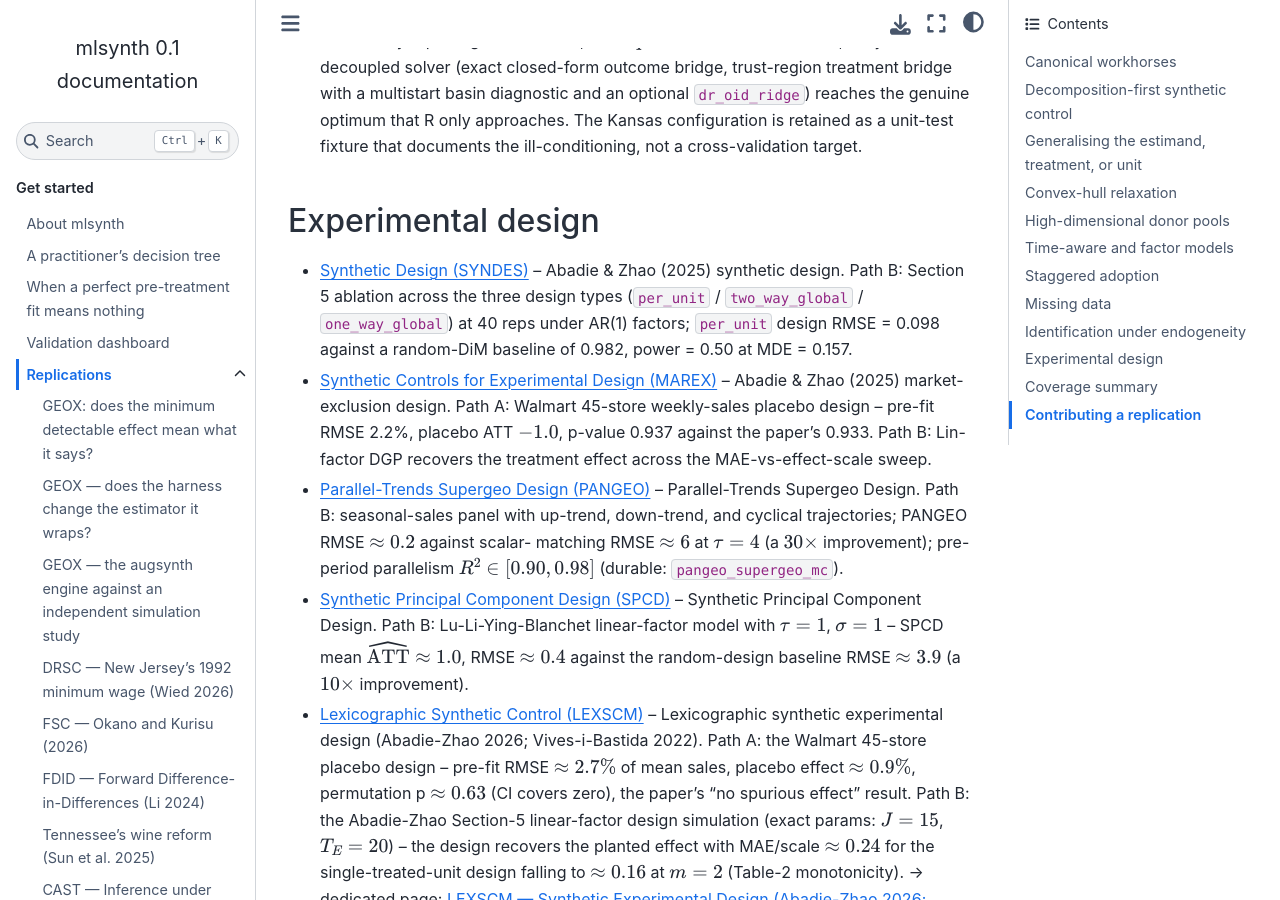
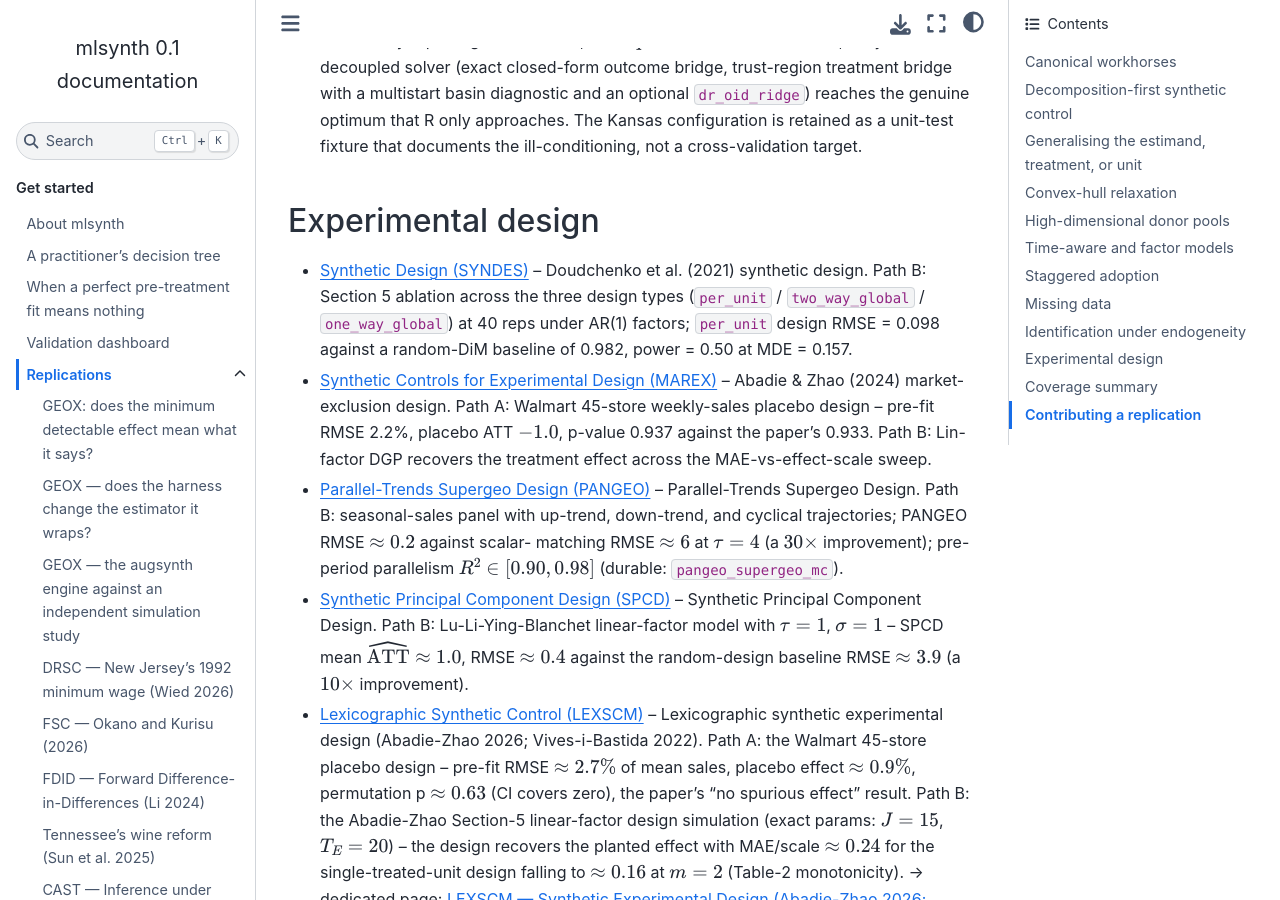
Before and after one commit to jgreathouse9/mlsynth, a Sphinx documentation site: the page built from docs/replications.rst, in a window 1280 px wide and 900 px high, scrolled down 13591 px. Built offline with Sphinx 7.4.7 and the Sphinx Book theme 1.1.4, drawn with Linux system fonts in a browser that asks for light colours.

Commit message:
Credit SYNDES to Doudchenko et al. (#413)
The replication index listed SYNDES under Abadie and Zhao. SYNDES implements
Doudchenko, Khosravi, Pouget-Abadie, Lahaie, Lubin, Mirrokni, Spiess and Imbens
(2021), whose three forms are per-unit, two-way global and one-way global -- the
three the entry itself goes on to name.

Abadie and Zhao is MAREX, whose formulations decompose the problem differently:
a baseline design matching both synthetic units to the population predictor
vector, a weakly targeted design tying the control synthetic to the treated one
through a weight beta, and a unit-level design. MAREXConfig.design exposes them.

The MAREX entry's year follows the reference list, which dates the paper to 2024.

```diff
--- a/docs/replications.rst
+++ b/docs/replications.rst
@@ -763,13 +763,13 @@ Identification under endogeneity
 Experimental design
 -------------------
 
-* :doc:`syndes` -- Abadie & Zhao (2025) synthetic design.
+* :doc:`syndes` -- Doudchenko et al. (2021) synthetic design.
   Path B: Section 5 ablation across the three design types
   (``per_unit`` / ``two_way_global`` / ``one_way_global``) at 40
   reps under AR(1) factors; ``per_unit`` design RMSE = 0.098
   against a random-DiM baseline of 0.982, power = 0.50 at
   MDE = 0.157.
-* :doc:`marex` -- Abadie & Zhao (2025) market-exclusion design.
+* :doc:`marex` -- Abadie & Zhao (2024) market-exclusion design.
   Path A: Walmart 45-store weekly-sales placebo design --
   pre-fit RMSE 2.2%, placebo ATT :math:`-1.0%`, p-value 0.937
   against the paper's 0.933. Path B: Lin-factor DGP recovers
```
